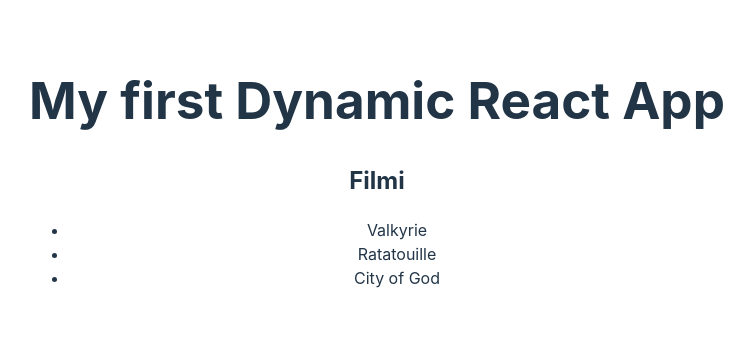
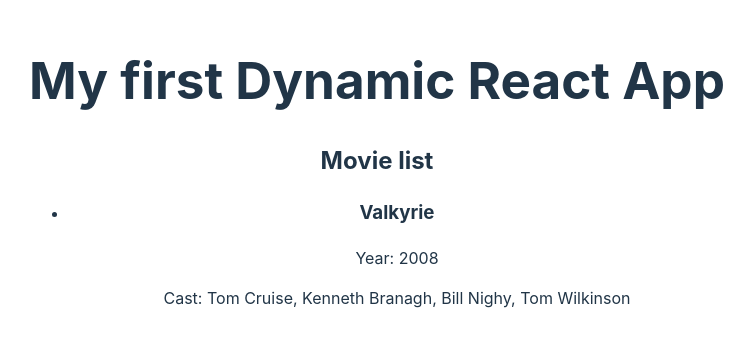
Before and after one commit to GGarenov/Components-React-basic-idea, a React (Vite) app in the folder components-basics/: page / in a window 1280 px wide. Shown: the part 228-574 px from the top of the page, without its empty margins (263-1017 px from the left). Built offline with nearby package versions, Linux system fonts and the light colour scheme.

Commit message:
I take the props from the array of movies

```diff
--- a/components-basics/src/App.jsx
+++ b/components-basics/src/App.jsx
@@ -7,7 +7,7 @@ function App() {
     <div>
       <h1>My first Dynamic React App</h1>
 
-      <MovieList movies={ movies} headingText="Filmi"/>
+      <MovieList movies={movies} headingText="Movie list"/>
 
     </div>
   )
--- /dev/null
+++ b/components-basics/src/components/Movie.jsx
@@ -0,0 +1,9 @@
+export default function Movie(props){
+    return (
+        <article>
+            <h3>{props.data.title}</h3>
+            <p>Year: {props.data.year}</p>
+            <p>Cast: { props.data.actors}</p>
+        </article>
+    )
+}
--- a/components-basics/src/components/MovieList.jsx
+++ b/components-basics/src/components/MovieList.jsx
@@ -1,11 +1,12 @@
+import Movie from "./Movie";
+
 export default function MovieList(props) {
     return (
         <div className="movie-list">
         <h2>{props.headingText}</h2>
             <ul>
-                <li>{props.movies[0].title}</li>
-                <li>{props.movies[1].title}</li>
-                <li>{props.movies[2].title}</li>
+                <li><Movie data={props.movies[0]} /></li>
+
         </ul>
 
 
```
